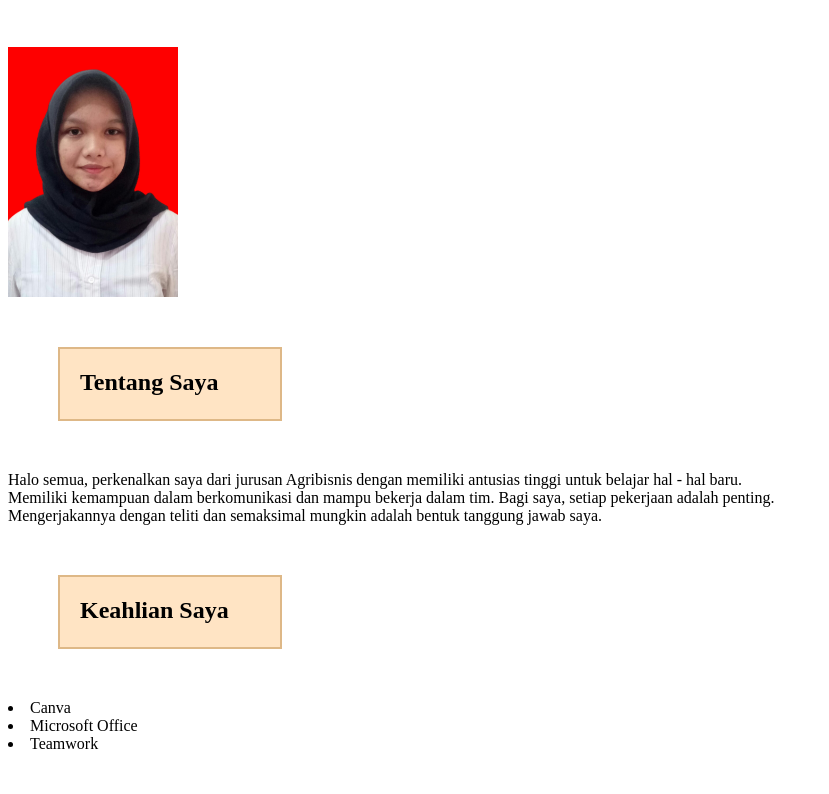
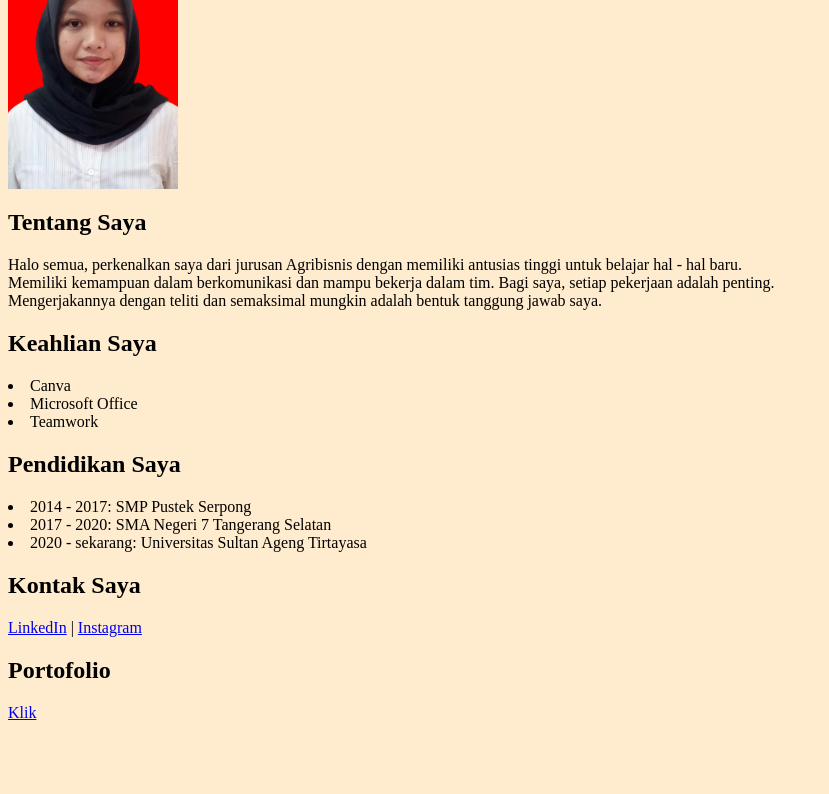
Before and after one commit to arstnv/web-basic-seal, a plain HTML site: page index.html in a window 1280 px wide. Shown: the part 127-921 px from the top of the page, without its empty margins (0-829 px from the left). After the commit the page ends 865 px from the top, so only its background shows below. Drawn offline with Linux system fonts and the light colour scheme.

Commit message:
rename file latihan jadi index.html

```diff
--- a/latihan.html
+++ b/index.html
@@ -1,25 +1,26 @@
 <html>
     <body>
         <style>
-            h1, h2{
+            h1, h2, p, {
                 color: black;
-                background-color: bisque;
-                margin: 50px;
-                border: 2px solid burlywood;
-                padding: 20px;
-                height: 30px;
-                width: 180px;
+                margin: 20px;
+                background-color: beige;
+                height: auto;
             }
         </style>
 
+        <style>
+            body {
+                background-color: blanchedalmond;
 
+            }
+        </style>
     </body>
 
     <body>
 
         <h1>Arista Novia</h1>
         <img src="4x6-min.jpg" alt="arst" width="170" height="250">
-
 
         <p><h2><b>Tentang Saya</b></h2></p>
         <p align="justify"> Halo semua, perkenalkan saya dari jurusan Agribisnis dengan memiliki antusias tinggi untuk belajar hal - hal baru. <br> Memiliki kemampuan dalam berkomunikasi dan mampu bekerja dalam tim. Bagi saya, setiap pekerjaan adalah penting. <br> Mengerjakannya dengan teliti dan semaksimal mungkin adalah bentuk tanggung jawab saya.
@@ -32,11 +33,13 @@
         </oi>
 
         <h2>Pendidikan Saya</h2>
-        <ul>
+        <oi>
             <li>2014 - 2017: SMP Pustek Serpong</li>
             <li>2017 - 2020: SMA Negeri 7 Tangerang Selatan</li>
             <li>2020 - sekarang: Universitas Sultan Ageng Tirtayasa</li>
-        </ul>
+        </oi>
+
+
 
         <h2>Kontak Saya</h2>
         <p><a href="https://www.linkedin.com/in/narista0">LinkedIn</a> | <a href="https://www.instagram.com/n.aristaa">Instagram</a></p>
```
